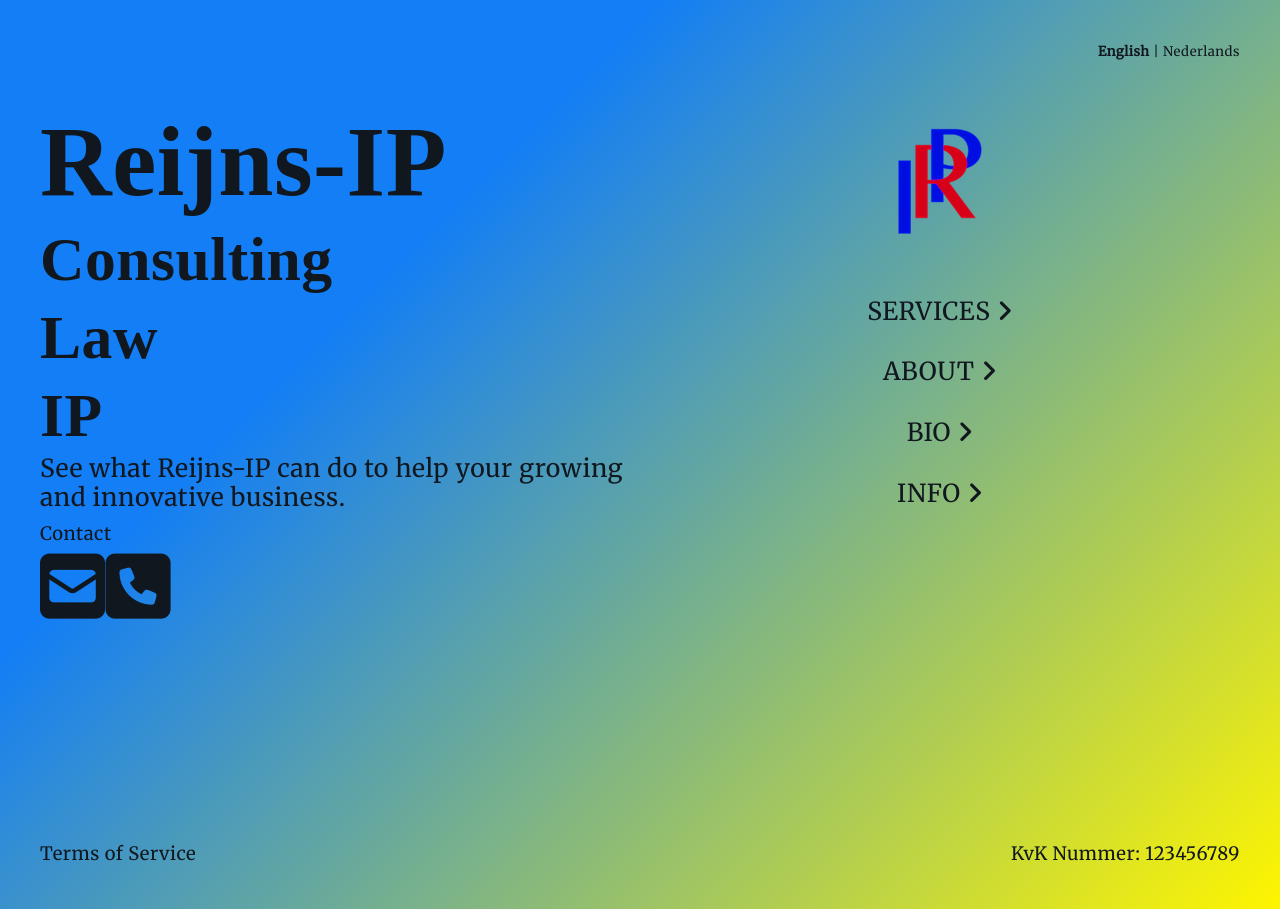
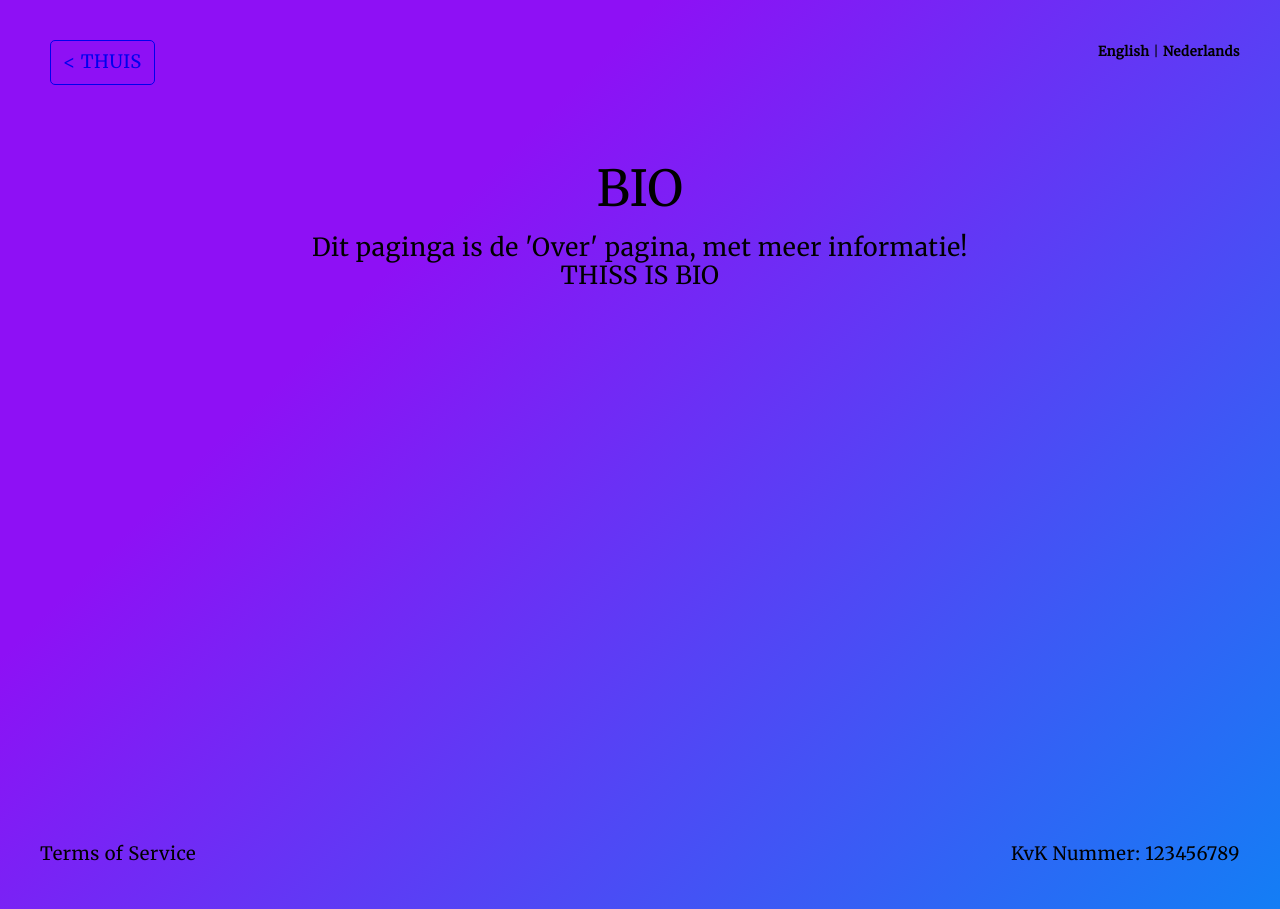
Before and after one commit to scramantha/tulp, a Nuxt app: page /bio in a window 1280 px wide. Built offline with nearby package versions, Linux system fonts and the light colour scheme; a web font is replaced by a local one.

Commit message:
move from vueI18n to nuxtI18n setup

```diff
--- a/components/LanguageToggle.vue
+++ b/components/LanguageToggle.vue
@@ -1,10 +1,10 @@
 <template>
     <div class="language-toggle font-xsmall">
-        <nuxt-link :class="$i18n.locale === 'nl' ? '' : 'text-bold' " :to="`/en` + $route.fullPath" active-class="none" exact>
+        <nuxt-link :class="$i18n.locale.code === 'nl' ? '' : 'text-bold' " :to="switchLocalePath('en')" active-class="none" exact>
         {{ $t('links.english') }}
         </nuxt-link>
          |
-        <nuxt-link :class="$i18n.locale === 'en' ? '' : 'text-bold' " :to="$route.fullPath.replace(/^\/[^\/]+/, '')" active-class="none" exact>
+        <nuxt-link :class="$i18n.locale.code === 'en' ? '' : 'text-bold' " :to="switchLocalePath('nl')" active-class="none" exact>
         {{ $t('links.dutch') }}
         </nuxt-link>
     </div>
--- a/components/Menu.vue
+++ b/components/Menu.vue
@@ -1,17 +1,17 @@
 <template>
     <nav class="home-nav responsive-margin--medium">
-        <nuxt-link :class="homeNavClass" :to="$i18n.path('services')" exact>
+        <nuxt-link :class="homeNavClass" :to="localePath('services')" exact>
         {{ $t('links.services') }} <i class="fa fa-angle-right"></i>
         </nuxt-link>
-        <nuxt-link :class="homeNavClass" :to="$i18n.path('about')" exact>
+        <nuxt-link :class="homeNavClass" :to="localePath('about')" exact>
         {{ $t('links.about') }} <i class="fa fa-angle-right"></i>
         </nuxt-link>
-        <nuxt-link :class="homeNavClass" :to="$i18n.path('about')" exact>
+        <nuxt-link :class="homeNavClass" :to="localePath('bio')" exact>
         {{ $t('links.bio') }} <i class="fa fa-angle-right"></i>
         </nuxt-link>
-        <nuxt-link :class="homeNavClass" :to="$i18n.path('about')" exact>
+        <!-- <nuxt-link :class="homeNavClass" :to="localePath('about')" exact>
         {{ $t('links.info') }} <i class="fa fa-angle-right"></i>
-        </nuxt-link>
+        </nuxt-link> -->
     </nav>
 </template>
 
--- a/layouts/error-page.vue
+++ b/layouts/error-page.vue
@@ -2,7 +2,7 @@
     <div class="page red-yellow-gradient-diagonal">
       <div class="above-the-fold">
         <nav class="top-menu responsive-padding">
-            <nuxt-link class="Header__Link font-small" :to="$i18n.path('')" exact>
+            <nuxt-link class="Header__Link font-small" :to="localePath('/')" exact>
                 {{ backArrow }} {{ $t('links.home') }}
             </nuxt-link>
         </nav>
--- a/layouts/page-blue.vue
+++ b/layouts/page-blue.vue
@@ -2,7 +2,7 @@
     <div class="page this-page blue-purple-gradient-diagonal">
       <div class="above-the-fold">
         <nav class="top-menu responsive-padding">
-            <nuxt-link class="Header__Link font-small" :to="$i18n.path('')" exact>
+            <nuxt-link class="Header__Link font-small" :to="localePath('/')" exact>
                 {{ backArrow }} {{ $t('links.home') }}
             </nuxt-link>
             <LanguageToggle/>
--- a/layouts/page-purple.vue
+++ b/layouts/page-purple.vue
@@ -2,7 +2,7 @@
     <div class="page purple-blue-gradient-diagonal">
       <div class="above-the-fold">
         <nav class="top-menu responsive-padding">
-            <nuxt-link class="Header__Link font-small" :to="$i18n.path('')" exact>
+            <nuxt-link class="Header__Link font-small" :to="localePath('/')" exact>
                 {{ backArrow }} {{ $t('links.home') }}
             </nuxt-link>
             <LanguageToggle/>
--- a/layouts/page-red.vue
+++ b/layouts/page-red.vue
@@ -2,7 +2,7 @@
     <div class="page this-page red-purple-gradient-diagonal">
       <div class="above-the-fold">
         <nav class="top-menu responsive-padding">
-            <nuxt-link class="Header__Link font-small" :to="$i18n.path('')" exact>
+            <nuxt-link class="Header__Link font-small" :to="localePath('/')" exact>
                 {{ backArrow }} {{ $t('links.home') }}
             </nuxt-link>
             <LanguageToggle/>
--- a/nuxt.config.js
+++ b/nuxt.config.js
@@ -1,4 +1,65 @@
 module.exports = {
+  modules: [
+    ['nuxt-i18n', {
+      locales: [
+        {
+          code: 'en',
+          iso: 'en-US'
+        }, {
+          code: 'nl',
+          iso: 'nl-NL'
+        }],
+      defaultLocale: 'nl',
+      seo: true,
+      vueI18n: {
+        fallbackLocale: 'nl',
+        messages: {
+          en:
+            {
+              "links": {
+                "home": "Home",
+                "about": "About",
+                "services": "Services",
+                "bio": "Bio",
+                "info": "Info",
+                "english": "English",
+                "dutch": "Nederlands"
+              },
+              "home": {
+                "title": "Welcome",
+                "introduction": "This is an introduction in English."
+              },
+              "about": {
+                "title": "About",
+                "introduction": "This page is made to give you more information."
+
+            }
+          },
+          nl:{
+            "links": {
+              "home": "Thuis",
+              "about": "Over",
+              "services": "ServicesNL",
+              "bio": "BioNL",
+              "info": "InfoNL",
+              "english": "English",
+              "dutch": "Nederlands"
+            },
+            "home": {
+              "title": "Welcom"
+            },
+            "about": {
+              "title": "Over",
+              "introduction": "Dit paginga is de 'Over' pagina, met meer informatie!"
+            },
+            "services": {
+              "title": "Services Dutch"
+            }
+          }
+        }
+      }
+    }]
+  ],
   /*
   ** Headers of the page
   */
@@ -13,7 +74,7 @@ module.exports = {
       { rel: 'icon', type: 'image/x-icon', href: '/favicon.ico' },
       { rel: 'stylesheet', href: '/styles.css' },
       { rel: 'stylesheet', href: 'https://fonts.googleapis.com/css?family=Cormorant+Garamond|Karla|Lato:900|Spectral+SC|Zilla+Slab' },
-      { rel: 'stylesheet', href: 'https://fonts.googleapis.com/css?family=Merriweather'}
+      { rel: 'stylesheet', href: 'https://fonts.googleapis.com/css?family=Merriweather' }
     ],
     script: [
       // This is my own fontawesome CDN code.
@@ -31,7 +92,7 @@ module.exports = {
     /*
     ** Run ESLint on save
     */
-    extend (config, { isDev, isClient }) {
+    extend(config, { isDev, isClient }) {
       if (isDev && isClient) {
         config.module.rules.push({
           enforce: 'pre',
--- a/package.json
+++ b/package.json
@@ -15,6 +15,7 @@
   "dependencies": {
     "node": "^9.11.2",
     "nuxt": "^1.4.2",
+    "nuxt-i18n": "^4.1.0",
     "vue-i18n": "^7.8.1"
   },
   "devDependencies": {
--- /dev/null
+++ b/pages/_lang/bio.vue
@@ -0,0 +1,19 @@
+<template>
+  <div class="Content">
+    <div class="container">
+      <h1 class="Content__Title">BIO</h1>
+      <p>{{ $t('about.introduction') }}</p>
+      THISS IS BIO
+    </div>
+  </div>
+</template>
+
+<script>
+export default {
+  head() {
+    // return { title: this.$t('about.title') }
+    return { title: "BIO HIO" }
+  },
+  layout: 'page-purple'
+}
+</script>
--- /dev/null
+++ b/pages/bio.vue
@@ -0,0 +1,4 @@
+<script>
+import Bio from '~/pages/_lang/bio'
+export default Bio
+</script>
--- a/plugins/i18n.js
+++ /dev/null
@@ -1,25 +0,0 @@
-import Vue from 'vue'
-import VueI18n from 'vue-i18n'
-
-Vue.use(VueI18n)
-
-export default ({ app, store }) => {
-  // Set i18n instance on app
-  // This way we can use it in middleware and pages asyncData/fetch
-  app.i18n = new VueI18n({
-    locale: store.state.locale,
-    fallbackLocale: 'nl',
-    messages: {
-      'en': require('~/locales/en.json'),
-      'nl': require('~/locales/nl.json')
-    }
-  })
-
-  app.i18n.path = (link) => {
-    if (app.i18n.locale === app.i18n.fallbackLocale) {
-      return `/${link}`
-    }
-
-    return `/${app.i18n.locale}/${link}`
-  }
-}
```
Also changed, not shown: middleware/i18n.js (deleted, +0 -21 lines), 2 other files (tests, documents, lock files or other folders).
